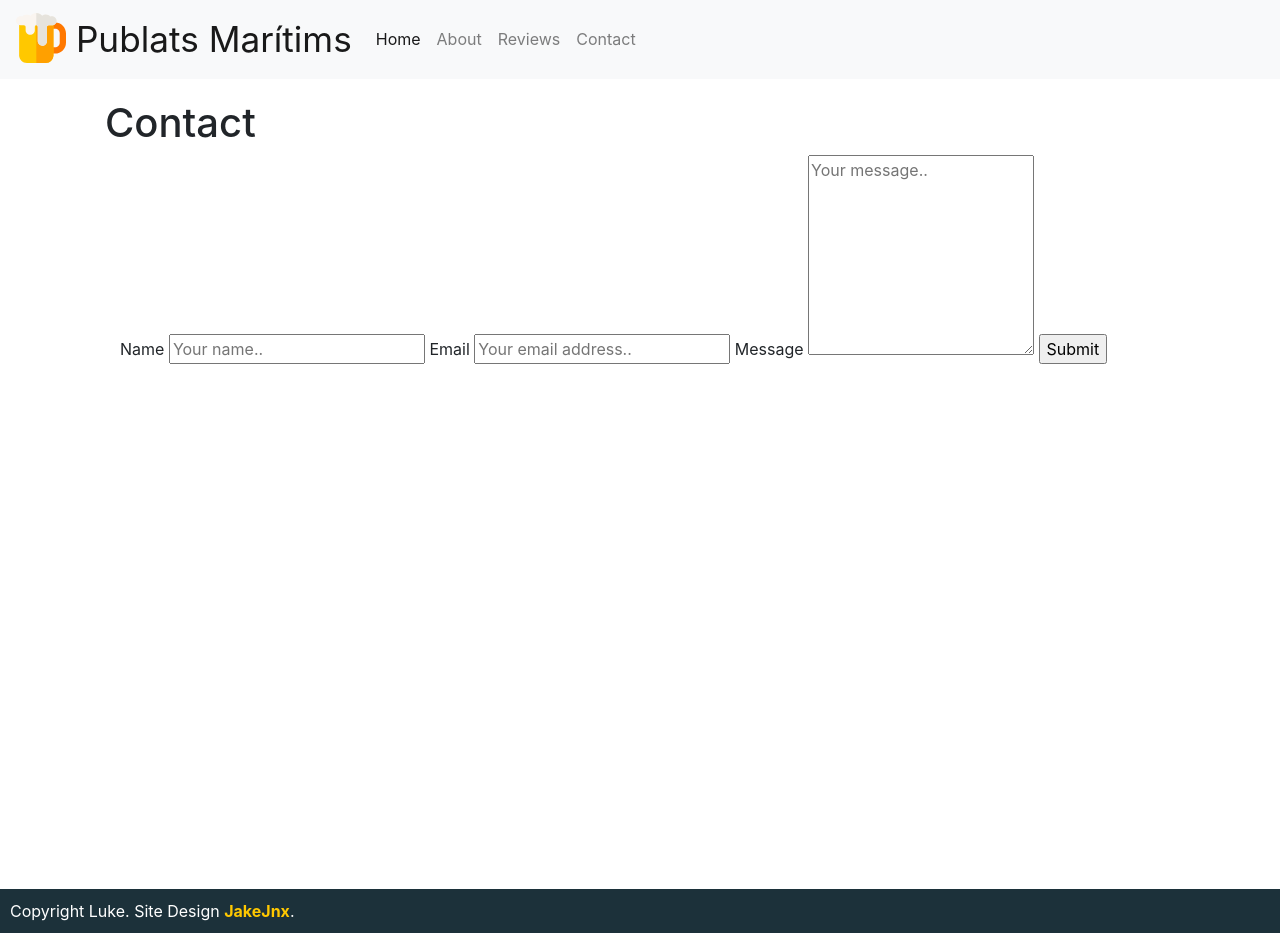
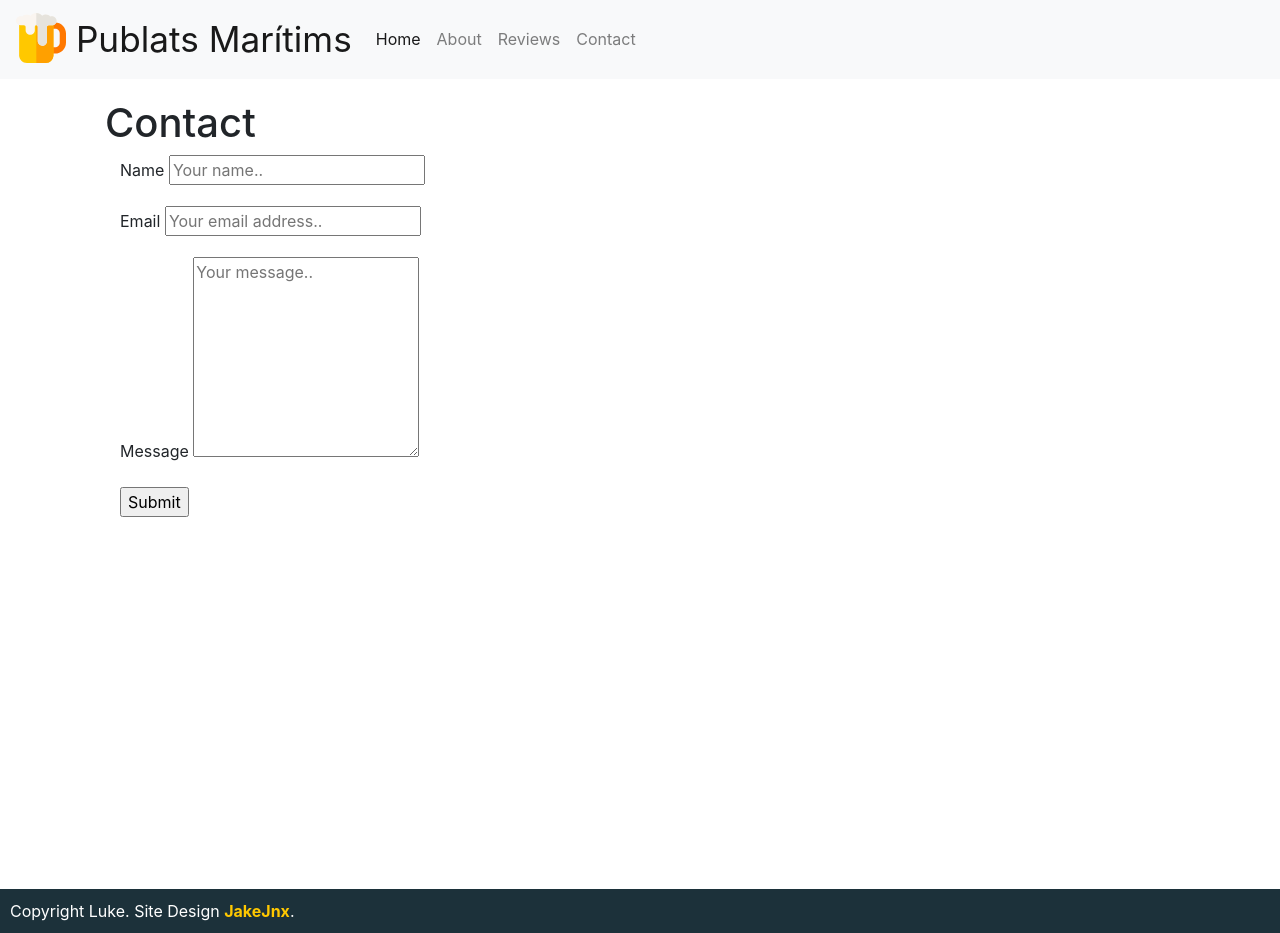
Before and after one commit to jakejnx/publats.com, a Jekyll site: the page built from contact.md, in a window 1280 px wide. Built offline with Jekyll 4.4.1, drawn with Linux system fonts in a browser that asks for light colours; nearby versions of some CDN libraries.

Commit message:
Updated Contact

```diff
--- a/contact.md
+++ b/contact.md
@@ -6,17 +6,17 @@ layout: page
 
  <div class="container">
   <form action="action_page.php">
-
+<p>
     <label for="fname">Name</label>
-    <input type="text" id="name" name="name" placeholder="Your name..">
-
+    <input type="text" id="name" name="name" placeholder="Your name.."></p>
+<p>
     <label for="lname">Email</label>
-    <input type="text" id="email" name="email" placeholder="Your email address..">
-
+    <input type="text" id="email" name="email" placeholder="Your email address.."></p>
+<p>
     <label for="message">Message</label>
-    <textarea id="subject" name="message" placeholder="Your message.." style="height:200px"></textarea>
-
+    <textarea id="subject" name="message" placeholder="Your message.." style="height:200px"></textarea></p>
+<p>
     <input type="submit" value="Submit">
-
+</p>
   </form>
 </div>
```
